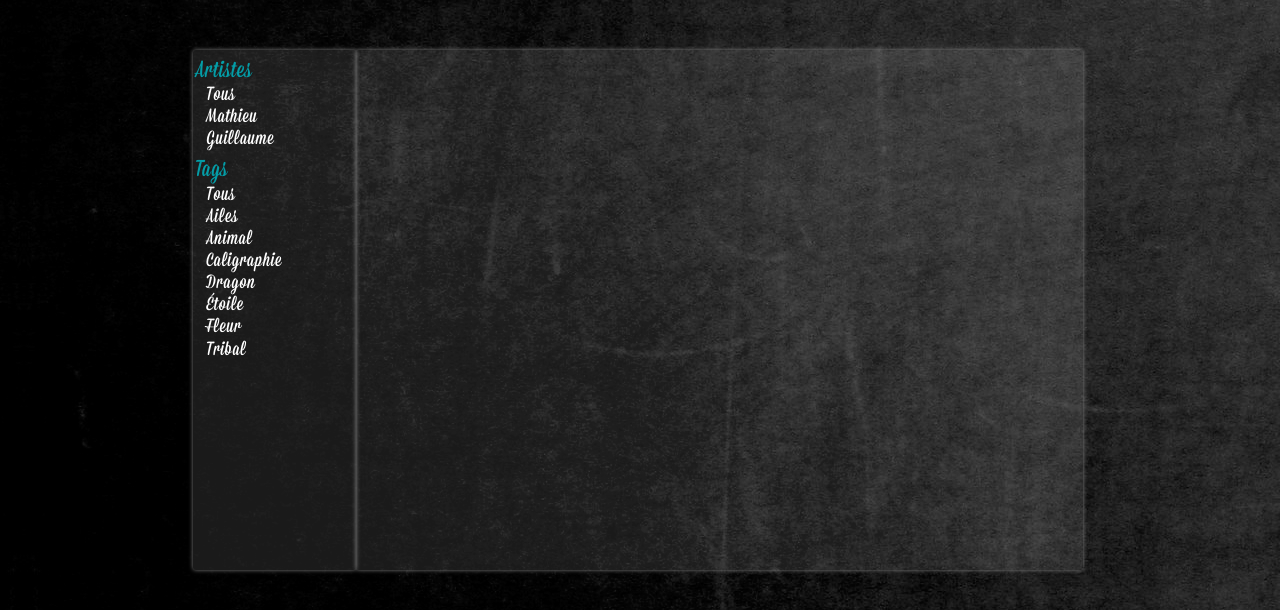
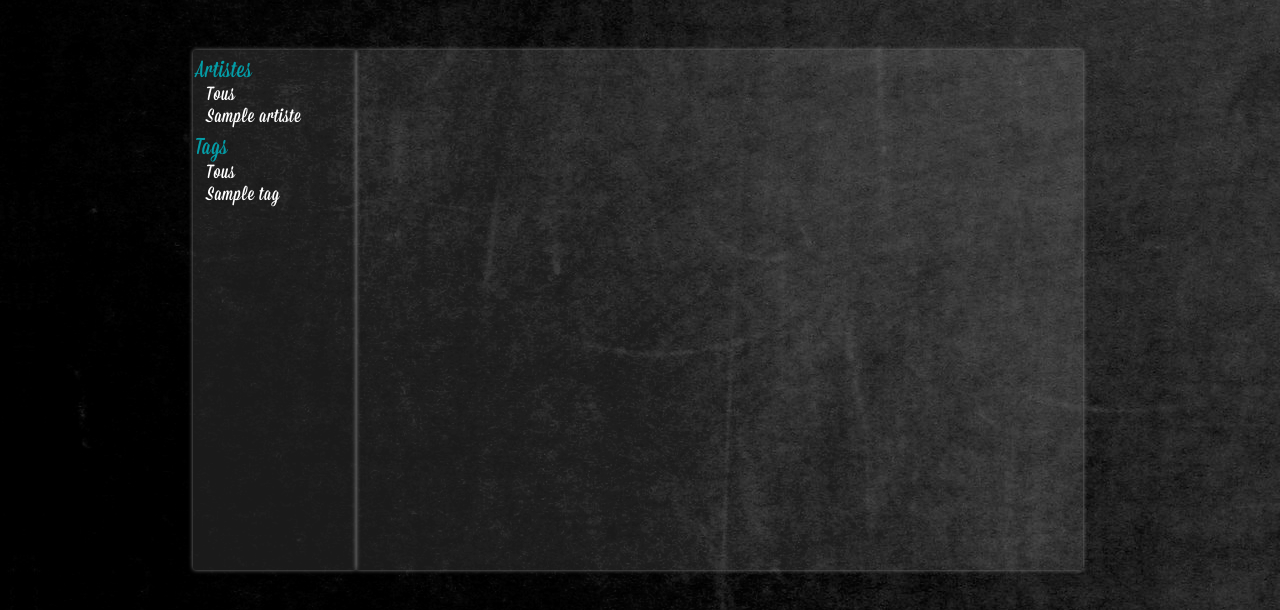
Before and after one commit to GravaD/zazen-tattoo, a PHP site: page /book.php?artist=1 in a window 1280 px wide. Shown: the part 237-847 px from the top of the page. Run offline with PHP 8.4, Linux system fonts and the light colour scheme; tables that the repository leaves empty or names only in its code hold one stand-in row (values such as "Sample post").

Commit message:
Updated DB & queries.

```diff
--- a/book.php
+++ b/book.php
@@ -11,21 +11,14 @@ require 'include/menu.inc.php'; ?>
 					<h1>Artistes</h1>
 					<ul>
 						<li><a onclick="select_img('tous')">Tous</a></li>
-						<li><a onclick="select_img('mathieu')">Mathieu</a></li>
-						<li><a onclick="select_img('guillaume')">Guillaume</a></li>
+						<?php echo pick_artists(); ?>
 					</ul>
 				</nav>
 				<nav>
 					<h1>Tags</h1>
 					<ul>
 						<li><a onclick="select_img('tous')">Tous</a></li>
-						<li><a onclick="select_img('ailes')">Ailes</a></li>
-						<li><a onclick="select_img('animal')">Animal</a></li>
-						<li><a onclick="select_img('caligraphie')">Caligraphie</a></li>
-						<li><a onclick="select_img('dragon')">Dragon</a></li>
-						<li><a onclick="select_img('etoile')">Étoile</a></li>
-						<li><a onclick="select_img('fleur')">Fleur</a></li>
-						<li><a onclick="select_img('tribal')">Tribal</a></li>
+						<?php echo pick_tags(); ?>
 					</ul>
 				</nav>
 			</section>
@@ -77,61 +70,45 @@ require 'include/menu.inc.php'; ?>
 					$delimiter=",";
 					$output="";
 					$db=dbconnect();
-					$query= "SELECT * FROM `image` ORDER BY `image`.`id` DESC "; //sélection de toutes les entrées de la table image
+					$query= "SELECT * FROM `image` ORDER BY `id_img` DESC ";
 					$result = mysqli_query($db, $query) or die('Erreur SQL !<br>'.$req.'<br>'. mysql_error());
 					while($image=mysqli_fetch_assoc($result)){
-
-						$tags=$image["tags"]; //récupération de la liste de tags séparés par une virgule
-						$tags_array=explode($delimiter,$tags); //récupération de chaque tag séparément dans un tableau
-						$class_tags="";
-						foreach($tags_array as $tag){
-							$class_tags=$class_tags." ".$tag;
-						}
-						$artist=$image["artiste"];
-						$class_tags=$class_tags." ".$artist;
-						$nom=$image["nom"];
-						$output= $output.'<section class="photos'.$class_tags.'"><p><a class="fancybox" href="images/tattoos/'.$image["nom_fichier"].'" ><img src="images/tattoos/'.$image["nom_fichier"].'" alt="Photo de tatouage." /></a></p></section>';
+						$nom_fic=$image["id_img"]."jpg";
+						$output= $output.'<section class="photos"><p><a class="fancybox" href="images/tattoos/'.$nom_fic.'" ><img src="images/tattoos/'.$nom_fic.'" alt="Photo de tatouage." /></a></p></section>';
 					}
 					mysqli_close($db);
 					return $output;
 				}
 
-
-				//fonction de récupération de la liste des tags présents dans la BD
-				function pick_tags(){
-					$tag_list = array("Tous");
-					$delimiter=",";
+				//fonction de récupération de la liste des artistes répertoriés
+				function pick_artists(){
 					$output="";
 					$db=dbconnect();
-					$query= "SELECT `image`.`tags` FROM `image` "; //sélection de tous les tags de la table image
+					$query= "SELECT * FROM `artiste` ";
 					$result = mysqli_query($db, $query) or die('Erreur SQL !<br>'.$req.'<br>'. mysql_error());
-					while($image=mysqli_fetch_assoc($result)){
-						$tags=$image["tags"]; //récupération de la liste de tags séparés par une virgule
-						$tags_array=explode($delimiter,$tags); //récupération de chaque tag séparément dans un tableau
-						foreach($tag_array as $tag){
-							echo $tag;
-							array_push($tag_list, $tag);
-						}
-						/*$i=0;
-						while($tag!=null){
-							$tag=$tags_array[$i];
-							$i++;
-							echo $tag;
-						}*/
-					}
-					/*
-					**
-					**	on supprime les doublons
-					**
-					*/
-					foreach($tag_list as $tag){
-						$output=$output.'<h1><a href="'.$tag.'" onclick="select_img("'.$tag.'")">'.$tag.'"</a></h1>';
+					while($artiste=mysqli_fetch_assoc($result)){
+						$nom=$artiste["nom_art"];
+						$output=$output.'<li><a onclick="select_img(\''.strtolower($nom).'\')">'.ucfirst($nom).'</a></li>';
 					}
 					mysqli_close($db);
 					return $output;
 				}
 
-				//fonction permettant l'affichage des tatouages d'un artiste (gère la redirection depuis la page Artistes vers celle-ci
+				//fonction de récupération de la liste des tags présents dans la BD
+				function pick_tags(){
+					$output="";
+					$db=dbconnect();
+					$query= "SELECT * FROM `tag` "; //sélection de tous les tags de la table image
+					$result = mysqli_query($db, $query) or die('Erreur SQL !<br>'.$req.'<br>'. mysql_error());
+					while($tag=mysqli_fetch_assoc($result)){
+						$nom=$tag["nom_tag"]; //récupération de la liste de tags séparés par une virgule
+						$output=$output.'<li><a onclick="select_img(\''.strtolower($nom).'\')">'.ucfirst($nom).'</a></li>';
+					}
+					mysqli_close($db);
+					return $output;
+				}
+
+				//fonction permettant l'affichage des tatouages d'un artiste (gère la redirection depuis la page Artistes vers celle-ci)
 				function retrieve_artist(){
 					$artist = $_GET["artist"];
 					if($artist==""){
@@ -145,7 +122,6 @@ require 'include/menu.inc.php'; ?>
 
 				sample();
 				//echo pick_images();
-				//echo pick_tags();
 
 				?>
 
--- a/include/db.php
+++ b/include/db.php
@@ -6,7 +6,7 @@
 
 	define("DB_PASS", "harcelement");
 
-	define("DB_BDD", "zazen");
+	define("DB_BDD", "zazen-tattoo");
 
 	function dbconnect() {
 		return mysqli_connect(DB_IP , DB_LOGIN , DB_PASS , DB_BDD); // Connexion a la BD
```
Also changed, not shown: db/zazen.sql (deleted, +0 -66 lines).
